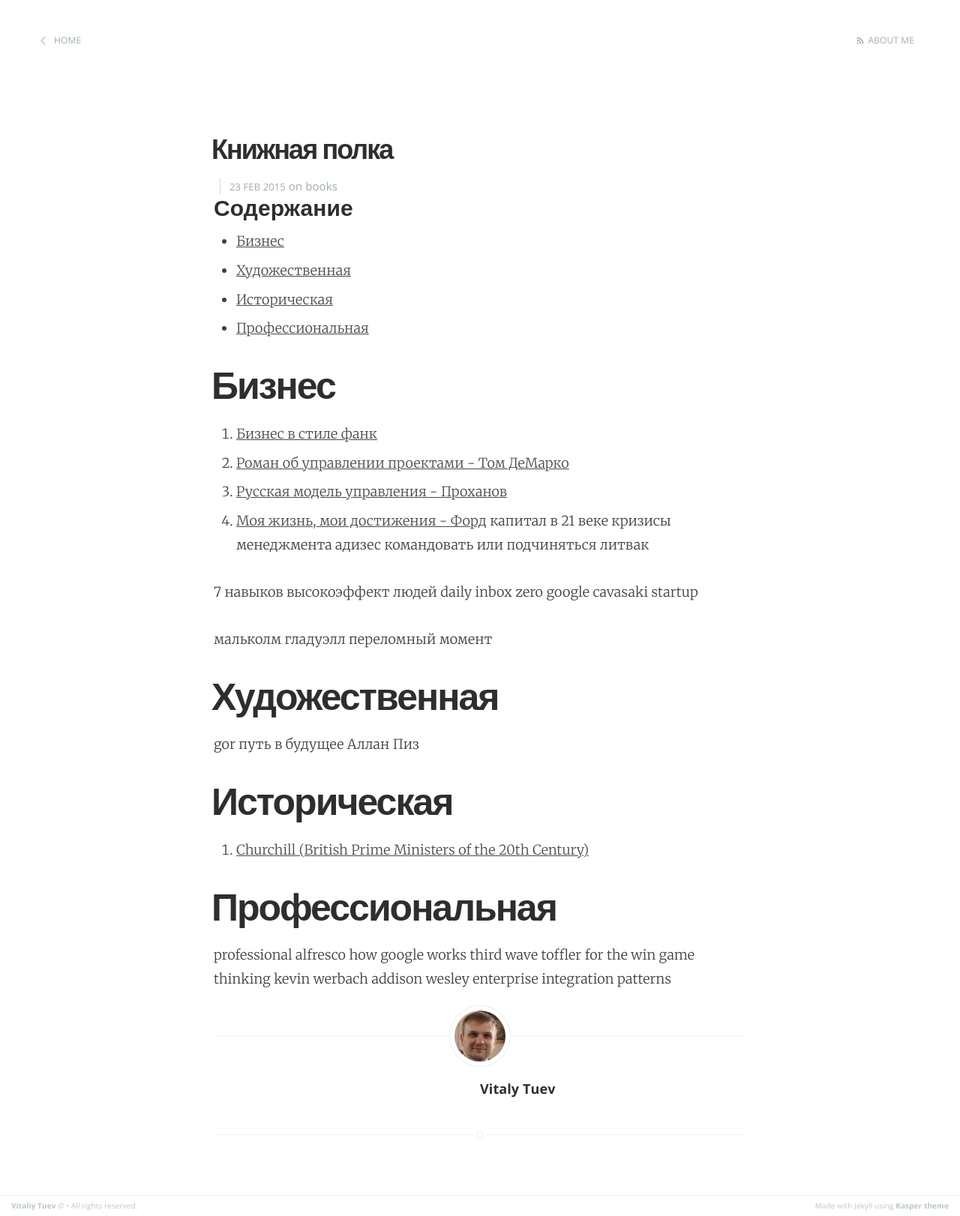
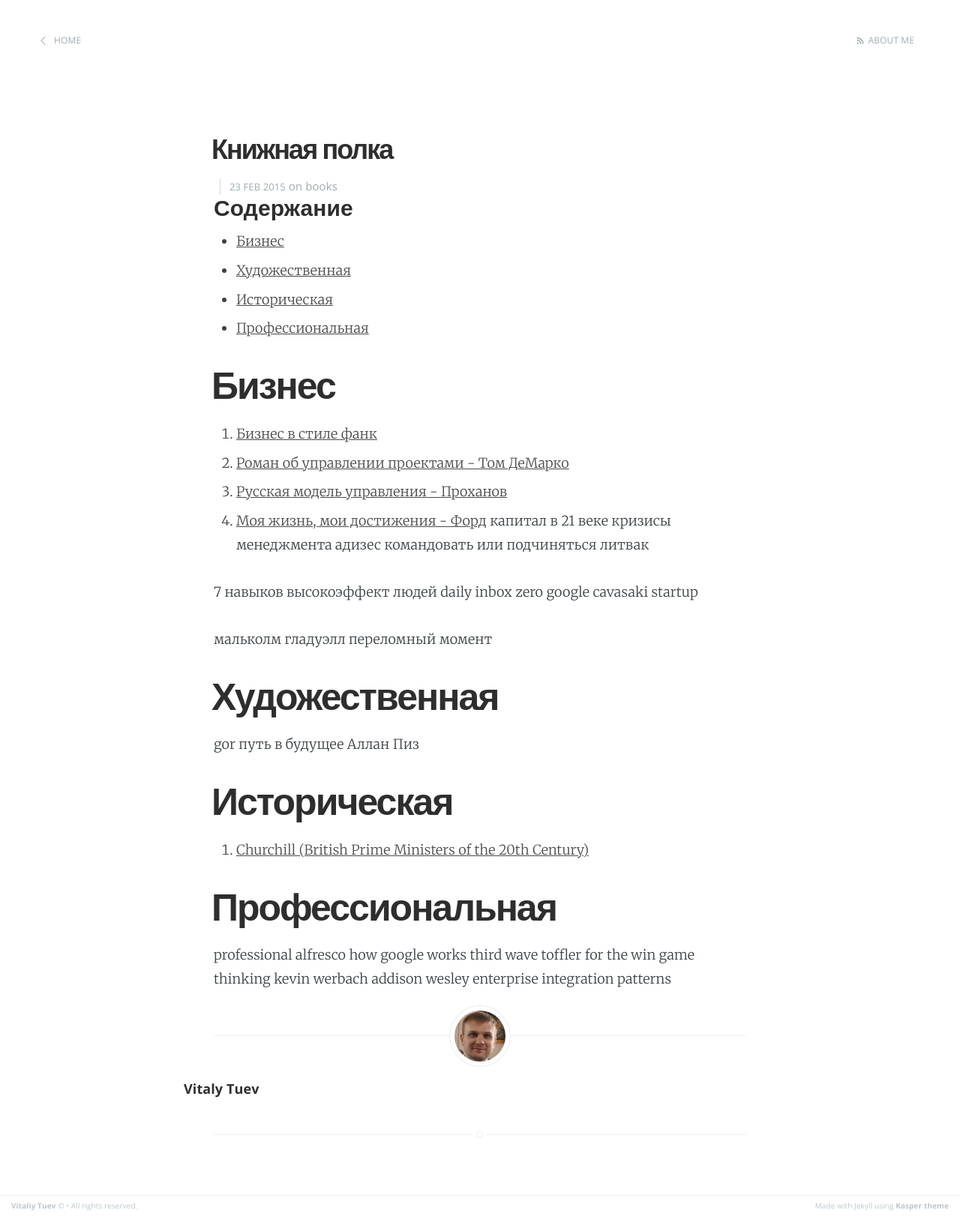
Before and after one commit to vetal232/vetal232.github.io, a Jekyll site: the page built from _posts/2015-02-23-books.markdown, in a window 1280 px wide. Shown: the whole page at 75% size. Built offline with Jekyll 4.4.1, drawn with Linux system fonts in a browser that asks for light colours.

Commit message:
Update screen.css

```diff
--- a/assets/css/screen.css
+++ b/assets/css/screen.css
@@ -955,7 +955,8 @@
 .post-footer .author {
    /* margin-right: 180px;
    position: absolute;*/
-   margin-left: 50%;
+   left: 50%;
+   margin-left: -40px;
 
 }
 
```
